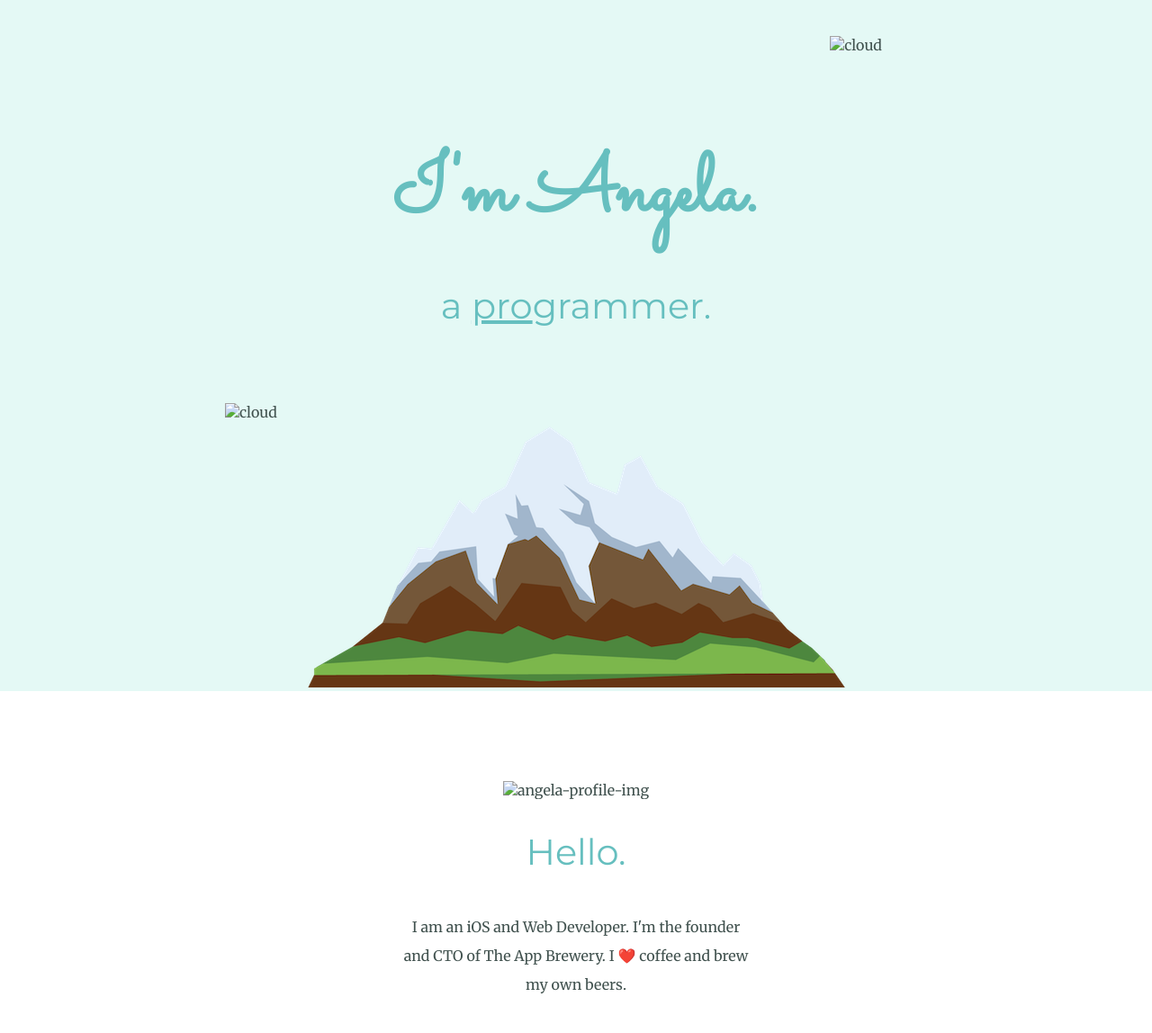
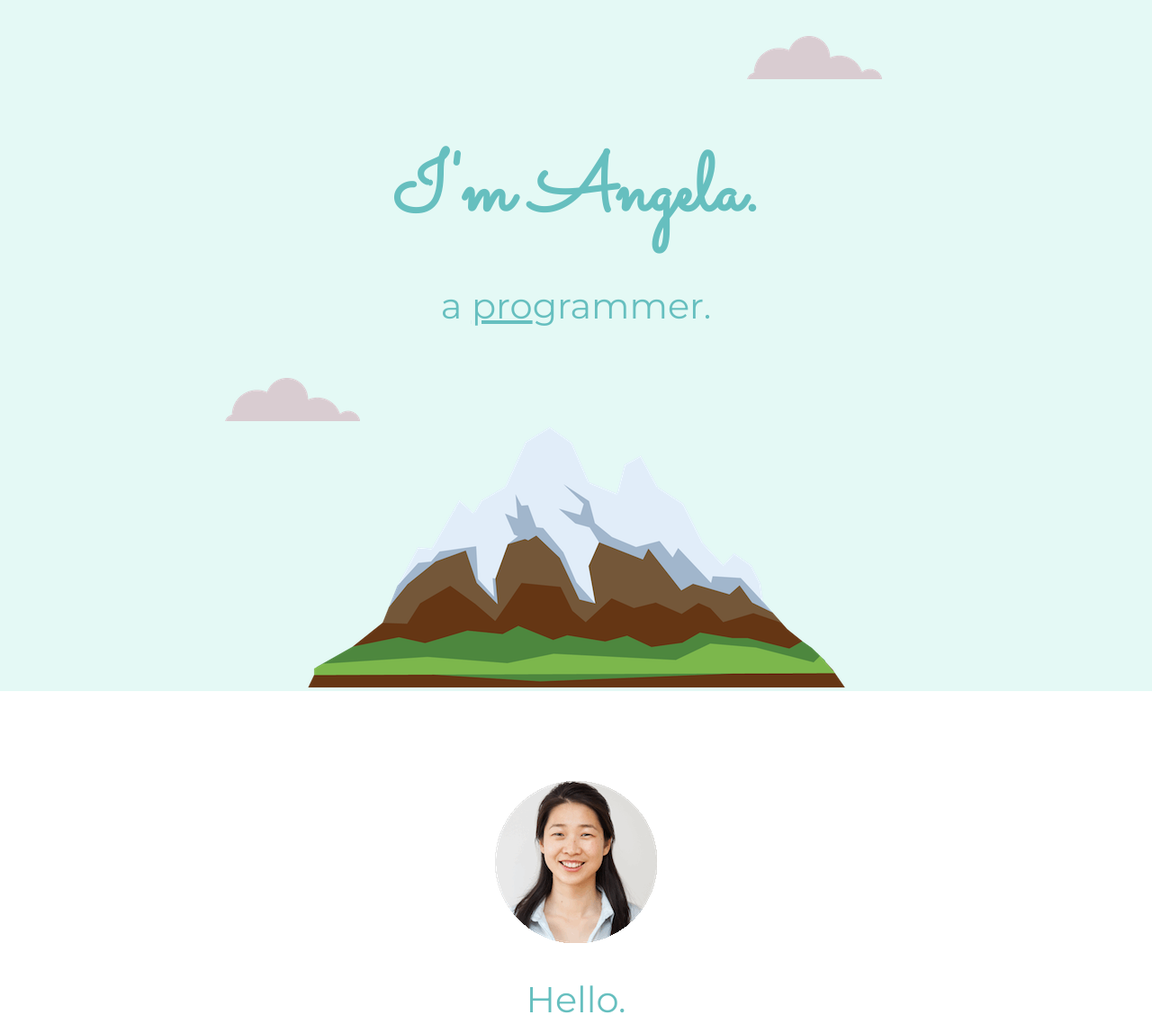
Before and after one commit to ajmalrahimi1/rahimi, a plain HTML site: page index.html in a window 1280 px wide. Shown: the top 1148 px of the page at 90% size. Drawn offline with Linux system fonts and the light colour scheme; files that its build step writes are made by us from their sources.

Commit message:
Update index.html

```diff
--- a/index.html
+++ b/index.html
@@ -4,25 +4,25 @@
 <head>
   <meta charset="utf-8">
   <title>Angela Yu</title>
-  <link rel="stylesheet" href="css/styles.css">
+  <link rel="stylesheet" href="styles.css">
   <link href="https://fonts.googleapis.com/css?family=Merriweather|Montserrat|Sacramento" rel="stylesheet">
   <link rel="icon" href="favicon.ico">
 </head>
 
 <body>
   <div class="top-container">
-    <img class="top-cloud" src="images/cloud.png" alt="cloud">
+    <img class="top-cloud" src="cloud.png" alt="cloud">
     <div class="title-text">
       <h1>I'm Angela.</h1>
       <h2>a <span class="pro">pro</span>grammer.</h2>
     </div>
-    <img class="bottom-cloud" src="images/cloud.png" alt="cloud">
+    <img class="bottom-cloud" src="cloud.png" alt="cloud">
     <img class="mountain" src="mountain.png" alt="mountain-img">
   </div>
 
   <div class="middle-container">
     <div class="profile">
-      <img src="images/angela.png" alt="angela-profile-img">
+      <img src="angela.png" alt="angela-profile-img">
       <h2>Hello.</h2>
       <p class="intro">I am an iOS and Web Developer. I'm the founder and CTO of The App Brewery. I ❤️ coffee and brew my own beers.</p>
     </div>
@@ -37,7 +37,7 @@
 
       </div>
       <div class="skill-row">
-        <img class="chilli-img" src="images/chillies.png" alt="chillies-img">
+        <img class="chilli-img" src="chillies.png" alt="chillies-img">
 
         <h3>Hot Wings Challenge</h3>
         <p>But my best skill is actually in eating hot wings. I am the undisputed queen of hot wing challenges. Ghost Peppers and Carolina Reapers are my favourite snacks.</p>
```
